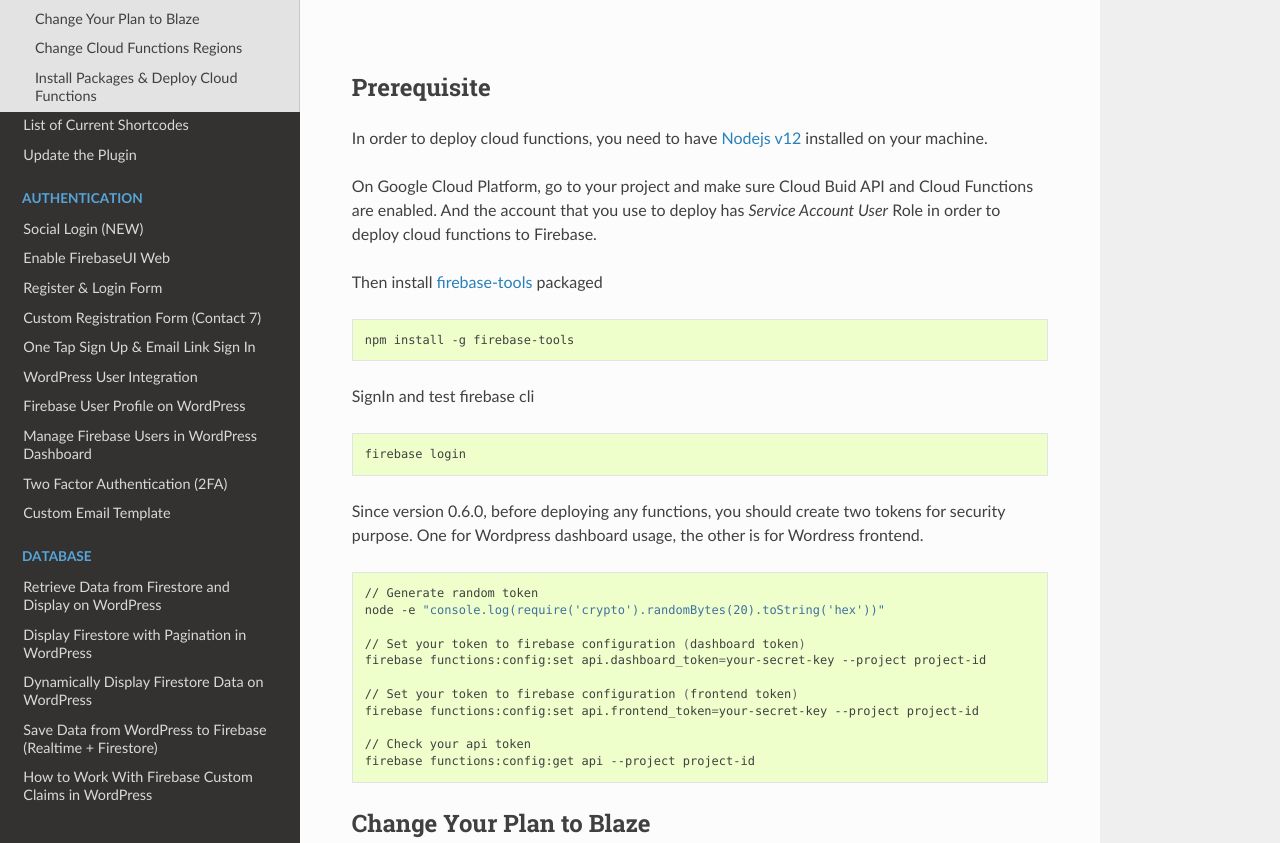
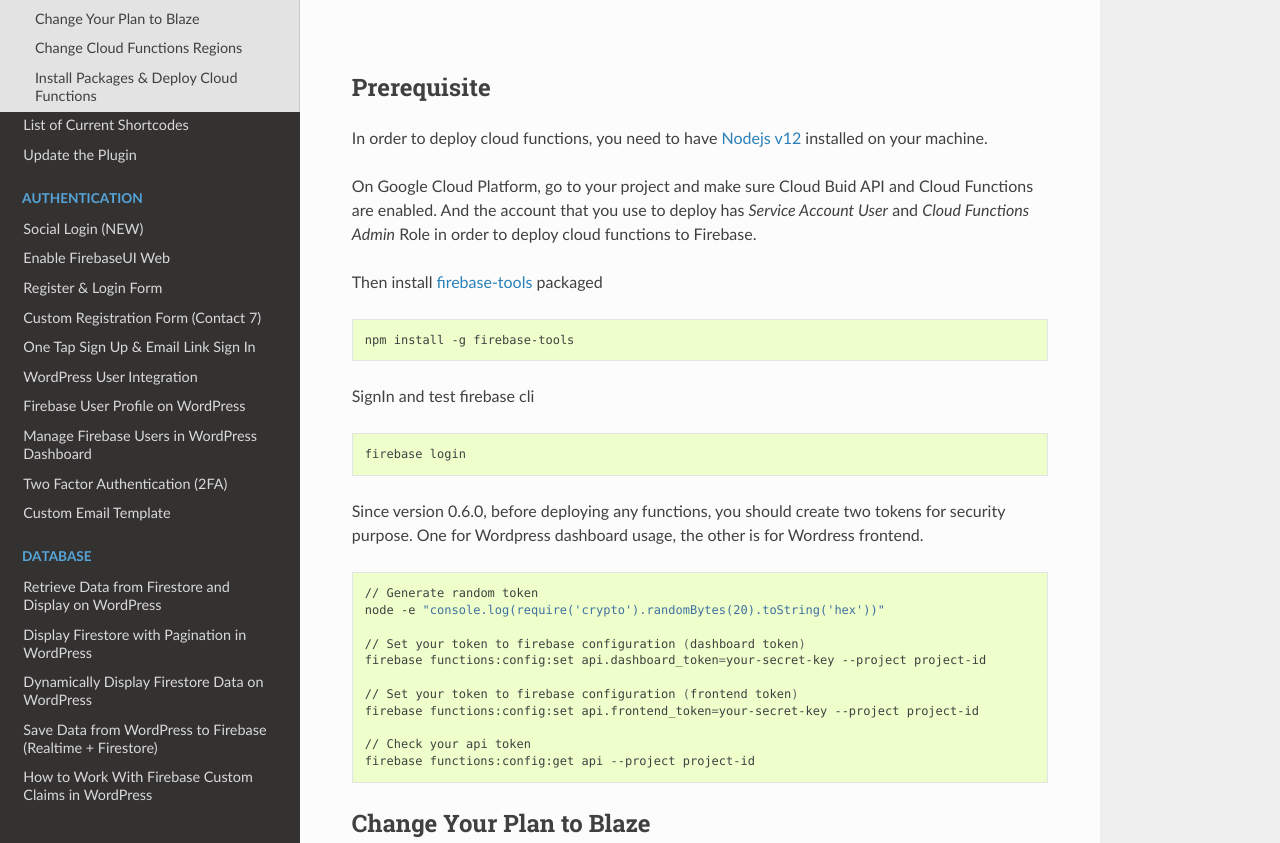
Before and after one commit to dalenguyen/firebase-wordpress-docs, a Sphinx documentation site: the page built from docs/intro/cloud-functions-deployment.rst, in a window 1280 px wide and 900 px high, scrolled down 638 px, cut to the strip 57-900 px from the top of the window. Built offline with Sphinx 7.4.7 and the Read the Docs theme 2.0.0, drawn with Linux system fonts in a browser that asks for light colours.

Commit message:
update docs

```diff
--- a/docs/index.rst
+++ b/docs/index.rst
@@ -4,7 +4,7 @@
 .. meta::
    :description lang=en: Guide on how to integrate Firebase to WordPress.
 
-Last updated: July 25, 2023
+Last updated: Nov 5, 2023
 
 .. raw:: html
 
--- a/docs/intro/cloud-functions-deployment.rst
+++ b/docs/intro/cloud-functions-deployment.rst
@@ -18,7 +18,7 @@
 
 In order to deploy cloud functions, you need to have `Nodejs v12 <https://nodejs.org/dist/latest-v12.x/>`_ installed on your machine.
 
-On Google Cloud Platform, go to your project and make sure Cloud Buid API and Cloud Functions are enabled. And the account that you use to deploy has `Service Account User` Role in order to deploy cloud functions to Firebase.
+On Google Cloud Platform, go to your project and make sure Cloud Buid API and Cloud Functions are enabled. And the account that you use to deploy has `Service Account User` and `Cloud Functions Admin` Role in order to deploy cloud functions to Firebase.
 
 Then install `firebase-tools <https://firebase.google.com/docs/cli>`_ packaged
 
```
